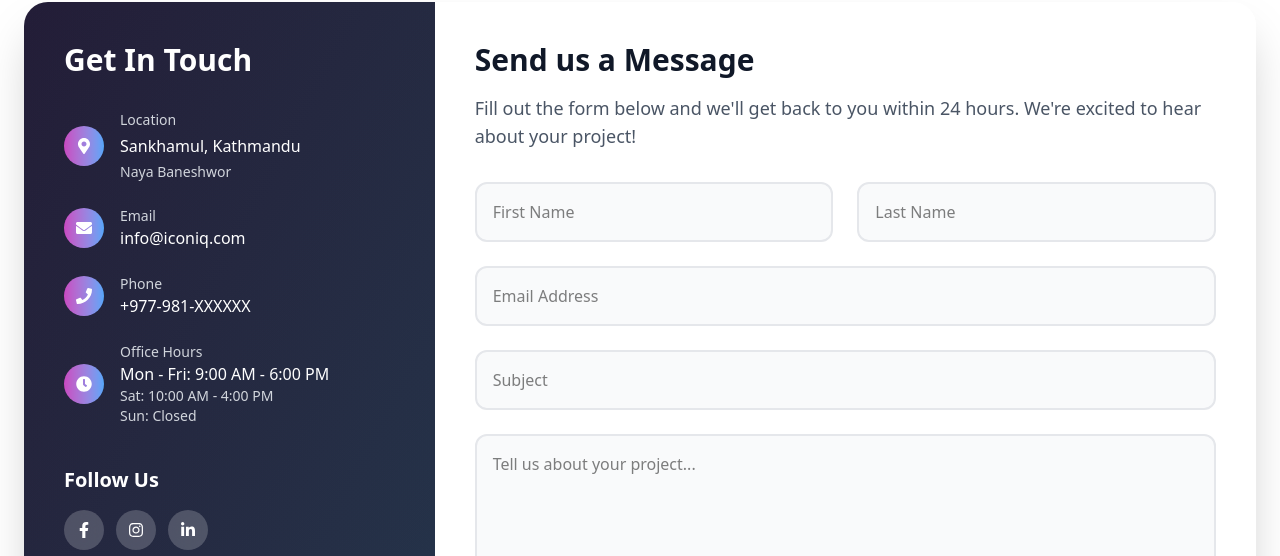
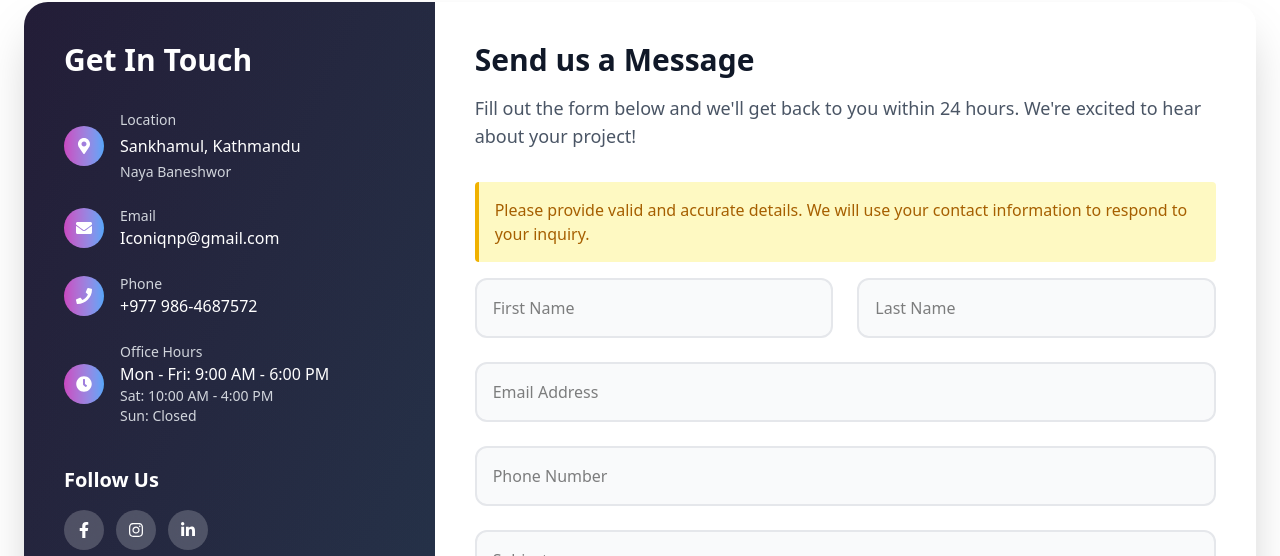
Before and after one commit to Baroon-Shrestha/Iconiq, a React (Vite) app: page /contact in a window 1280 px wide. Shown: the part 910-1466 px from the top of the page. Built offline with nearby package versions, Linux system fonts and the light colour scheme.

Commit message:
completed

```diff
--- a/src/Components/ContactComponents/ContactForm.jsx
+++ b/src/Components/ContactComponents/ContactForm.jsx
@@ -19,6 +19,7 @@ export default function ContactForm() {
     firstName: "",
     lastName: "",
     email: "",
+    number: "",
     subject: "",
     message: "",
   });
@@ -36,17 +37,24 @@ export default function ContactForm() {
     e.preventDefault();
 
     // Your WhatsApp number with country code for Nepal (977)
-    const phoneNumber = "9779860444420";
+    const phoneNumber = "9779812345678";
 
     // Build WhatsApp message
     const whatsappMessage = `
-📨 *New Contact Form Submission*
-----------------------------
-👤 *Name:* ${formData.firstName} ${formData.lastName}
-📧 *Email:* ${formData.email}
-📌 *Subject:* ${formData.subject}
-📝 *Message:* ${formData.message}
-`;
+
+    ──────────────────────────────
+    Full Name: ${formData.firstName} ${formData.lastName}
+    Email Address: ${formData.email}
+    Phone Number: ${formData.number}
+    Subject: ${formData.subject}
+
+    Message:
+    ${formData.message}
+
+    Submitted On: ${new Date().toLocaleString()}
+    ──────────────────────────────
+    Please follow up with this inquiry as soon as possible.
+    `;
 
     // Encode message for URL
     const encodedMessage = encodeURIComponent(whatsappMessage);
@@ -128,7 +136,9 @@ export default function ContactForm() {
                   <div>
                     <a href="mailto:info@iconiq.com">
                       <p className="text-gray-300 text-sm">Email</p>
-                      <p className="text-white font-medium">info@iconiq.com</p>
+                      <p className="text-white font-medium">
+                        Iconiqnp@gmail.com
+                      </p>
                     </a>
                   </div>
                 </div>
@@ -141,11 +151,11 @@ export default function ContactForm() {
                     <button
                       className="text-white font-medium"
                       onClick={() => {
-                        navigator.clipboard.writeText("+9779812345678");
+                        navigator.clipboard.writeText("+977 986-4687572");
                         toast.success("Phone number copied to clipboard!");
                       }}
                     >
-                      +977-981-XXXXXX
+                      +977 986-4687572
                     </button>
                   </div>
                 </div>
@@ -241,6 +251,10 @@ export default function ContactForm() {
               animate={{ opacity: 1, y: 0 }}
               transition={{ delay: 1.0, duration: 0.8 }}
             >
+              <div className="mb-4 p-4 bg-yellow-100 border-l-4 border-yellow-500 text-yellow-700 rounded">
+                Please provide valid and accurate details. We will use your
+                contact information to respond to your inquiry.
+              </div>
               <div className="grid grid-cols-1 md:grid-cols-2 gap-6">
                 <motion.div whileFocus={{ scale: 1.02 }} className="group">
                   <input
@@ -272,6 +286,17 @@ export default function ContactForm() {
                   name="email"
                   placeholder="Email Address"
                   value={formData.email}
+                  onChange={handleInputChange}
+                  className="w-full p-4 border-2 border-gray-200 rounded-xl focus:border-[#C848C1] focus:outline-none transition-all duration-300 bg-gray-50 focus:bg-white group-hover:border-gray-300"
+                  required
+                />
+              </motion.div>
+              <motion.div whileFocus={{ scale: 1.02 }} className="group">
+                <input
+                  type="number"
+                  name="number"
+                  placeholder="Phone Number"
+                  value={formData.number}
                   onChange={handleInputChange}
                   className="w-full p-4 border-2 border-gray-200 rounded-xl focus:border-[#C848C1] focus:outline-none transition-all duration-300 bg-gray-50 focus:bg-white group-hover:border-gray-300"
                   required
--- a/src/Components/Footer.jsx
+++ b/src/Components/Footer.jsx
@@ -97,7 +97,7 @@ export default function Footer() {
             </div>
           </div>
 
-          <div className="grid grid-cols-1 sm:grid-cols-2 gap-6 lg:col-span-2">
+          <div className="grid grid-cols-2 sm:grid-cols-2 gap-6 lg:col-span-2">
             <div className="space-y-4">
               <h3 className="text-lg font-semibold text-white flex items-center">
                 Explore
--- a/src/Components/HomeComponents/HeroSection3.jsx
+++ b/src/Components/HomeComponents/HeroSection3.jsx
@@ -72,7 +72,7 @@ export default function HeroSection3() {
   const totalAvatars = avatarData.length;
 
   return (
-    <div className="min-h-[60vh] md:min-h-[80vh] relative overflow-hidden rounded-4xl">
+    <div className="min-h-[60vh] pb-12 md:pb-0 md:min-h-[80vh] relative overflow-hidden rounded-4xl">
       <div className="absolute inset-0 overflow-hidden">
         <motion.div
           className="flex h-full"
@@ -139,7 +139,7 @@ export default function HeroSection3() {
               transition={{ duration: 0.8, delay: 0.4 }}
             >
               a team of creative and dedicated individuals that brings your
-              ideads to life. Whether, It's related to build sleek websites,
+              ideas to life. Whether, It's related to building sleek websites,
               designing eye-catching graphics or running smart and modern
               digital marketing campagins. <br />
               <span className="">We are here to help you your brand grow.</span>
--- a/src/Components/HomeComponents/HomeMain.jsx
+++ b/src/Components/HomeComponents/HomeMain.jsx
@@ -29,7 +29,7 @@ export default function HomeMain() {
       <Testimonials />
       {/* <HomeServices /> */}
       {/* <HomeProjects /> */}
-      <HomeCTA />
+      {/* <HomeCTA /> */}
       {/* <Parallax /> */}
     </div>
   );
--- a/src/Components/Nav.jsx
+++ b/src/Components/Nav.jsx
@@ -168,15 +168,15 @@ export default function Nav() {
                   <div
                     className={`text-center py-6 rounded-lg cursor-pointer transition-all duration-300 text-2xl font-medium border-b border-gray-100 relative group ${
                       isActiveLink(item.path)
-                        ? "bg-red-50 text-red-600"
-                        : "hover:bg-red-50 hover:text-red-600"
+                        ? "bg-red-50 bg-gradient-to-l from-[#C848C1] to-[#54A6F9] text-transparent bg-clip-text"
+                        : "hover:bg-gradient-to-l hover:from-[#C848C1] hoverto-[#54A6F9] hover:text-white"
                     }`}
                     onClick={closeSidebar}
                   >
                     {item.label}
                     {/* Mobile animated underline */}
                     <span
-                      className={`absolute left-1/2 bottom-4 h-0.5 bg-red-600 transition-all duration-300 ease-out transform -translate-x-1/2 ${
+                      className={`absolute left-1/2 bottom-4 h-0.5 bg-red-100 transition-all duration-300 ease-out transform -translate-x-1/2 ${
                         isActiveLink(item.path)
                           ? "w-16"
                           : "w-0 group-hover:w-16"
```
